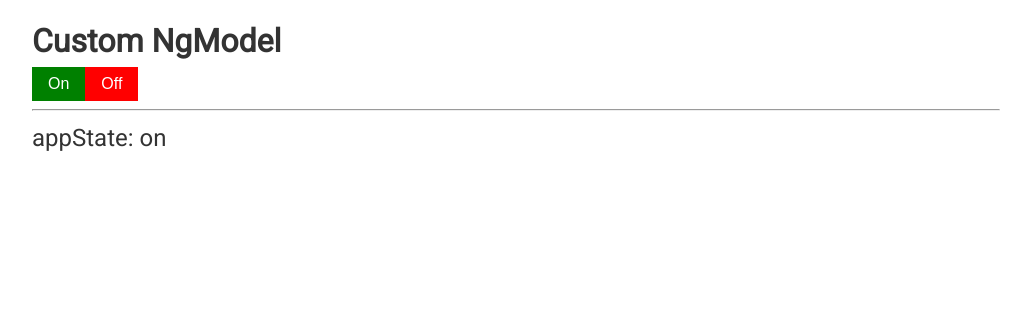
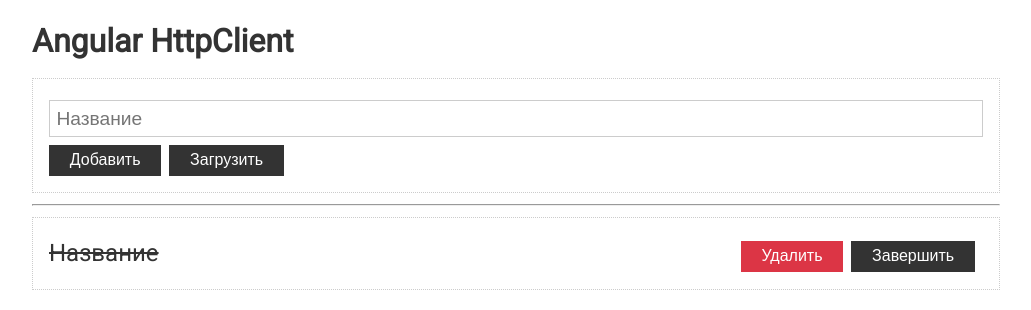
Before and after one commit to Alexey-Kleschov/Angular_Basics, an Angular app: page / in a window 1280 px wide. Shown: the top 310 px of the page, without its empty margins (124-1155 px from the left). Built offline with nearby package versions, Linux system fonts and the light colour scheme.

Commit message:
http init

```diff
--- a/src/app/app.component.html
+++ b/src/app/app.component.html
@@ -1,6 +1,23 @@
 <div class="container">
-  <h1>Custom NgModel</h1>
-  <app-switch [(ngModel)]='appState' (ngModelChange)='handleChange()'></app-switch>
+  <h1>Angular HttpClient</h1>
+
+  <div class="card">
+    <div class="form-control">
+      <input type="text" placeholder="Название">
+    </div>
+    <button class="btn">Добавить</button>
+    <button class="btn">Загрузить</button>
+  </div>
+
   <hr>
-  <p>appState: {{appState}}</p>
+
+  <div class="card">
+    <p>
+      <span class="completed">Название</span>
+      <span>
+        <button class="btn btn-danger">Удалить</button>
+        <button class="btn">Завершить</button>
+      </span>
+    </p>
+  </div>
 </div>
--- a/src/app/app.component.scss
+++ b/src/app/app.component.scss
@@ -3,11 +3,11 @@
 }
 
 input {
-  border-radius: 5px;
   &.ng-invalid.ng-touched {
-    border: 3px solid red;
+    border: 1px solid red;
   }
-  &.ng-valid.ng-touched{
-    border: 3px solid rgb(26, 231, 26);
+
+  &.ng-valid.ng-touched {
+    border: 1px solid green;
   }
 }
--- a/src/app/app.module.ts
+++ b/src/app/app.module.ts
@@ -3,12 +3,10 @@
 
 import { AppComponent } from './app.component';
 import { FormsModule, ReactiveFormsModule } from '@angular/forms';
-import { SwitchComponent } from './switch/switch.component';
 
 @NgModule({
   declarations: [
     AppComponent,
-    SwitchComponent,
   ],
   imports: [
     BrowserModule,
--- a/src/app/switch/switch.component.html
+++ /dev/null
@@ -1,4 +0,0 @@
-<div>
-    <button [class.active]='state === "on"' (click)='setState("on")'>On</button>
-    <button [class.active]='state === "off"' (click)='setState("off")'>Off</button>
-</div>
--- a/src/app/switch/switch.component.scss
+++ /dev/null
@@ -1,15 +0,0 @@
-div{
-    display: inline-block;
-    button{
-        padding: .5rem 1rem;
-        font-size: 1rem;
-        color: white;
-        background: red;
-        border: none;
-        outline: none;
-
-        &.active {
-            background: green;
-        }
-    }
-}
--- a/src/app/switch/switch.component.ts
+++ /dev/null
@@ -1,37 +0,0 @@
-import { Component, forwardRef, Provider } from '@angular/core';
-import { ControlValueAccessor, NG_VALUE_ACCESSOR } from '@angular/forms';
-
-const VALUE_ACCESSOR: Provider = {
-  provide: NG_VALUE_ACCESSOR,
-  useExisting: forwardRef( () => SwitchComponent),
-  multi: true,
-};
-
-@Component({
-  selector: 'app-switch',
-  templateUrl: './switch.component.html',
-  styleUrls: ['./switch.component.scss'],
-  providers: [VALUE_ACCESSOR]
-})
-export class SwitchComponent implements ControlValueAccessor{
-
-  state: string = 'off';
-  private onChange = (value: any) => {};
-
-  writeValue(state: string): void {
-    this.state = state;
-  }
-  registerOnChange(fn: any): void {
-    this.onChange = fn;
-  }
-  registerOnTouched(fn: any): void {
-  }
-  setDisabledState?(isDisabled: boolean): void {
-  }
-
-  setState(state: string): void {
-    this.state = state;
-    this.onChange(this.state);
-  };
-
-}
--- a/src/styles.scss
+++ b/src/styles.scss
@@ -49,14 +49,19 @@
   outline: none;
 
   &:disabled {
-    background: #ccc;
-    color: #000;
-    cursor: not-allowed;
-  }
+  background: #ccc;
+  color: #000;
+  cursor: not-allowed;
 }
 
-.btn:hover {
+  &:hover {
   opacity: 0.8;
+}
+}
+
+.btn.btn-danger {
+  background: #dc3545;
+  color: #fff;
 }
 
 .form-control {
@@ -84,6 +89,15 @@
   padding: 1rem;
   border: #ccc 1px dotted;
   margin: 0.7rem 0;
+
+  p {
+    display: flex;
+    justify-content: space-between;
+
+    span.completed {
+      text-decoration: line-through;
+    }
+  }
 }
 
 input,
```
Also changed, not shown: src/app/my.validators.ts (deleted, +0 -27 lines).
